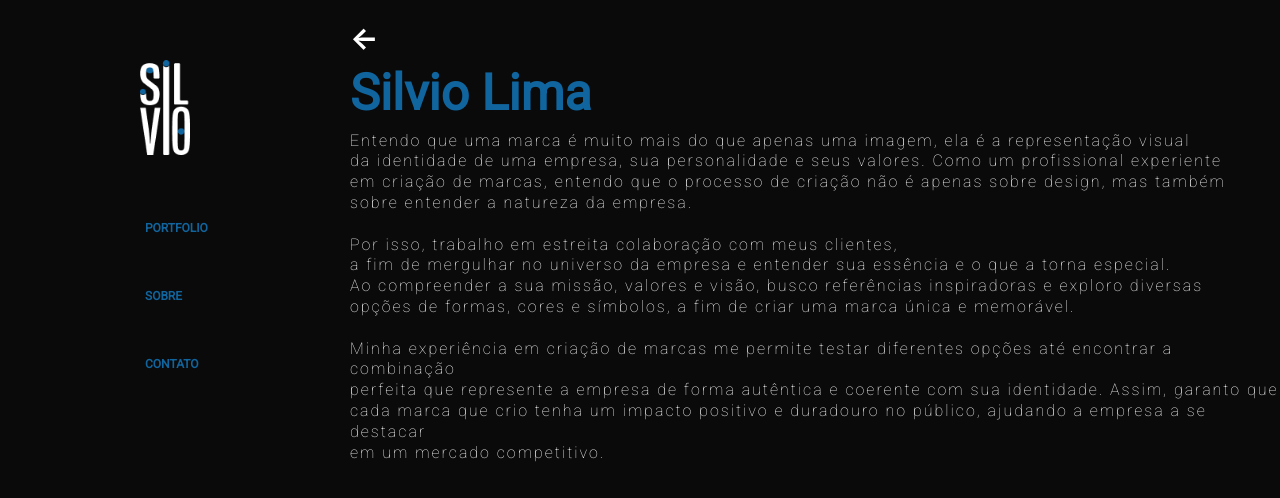
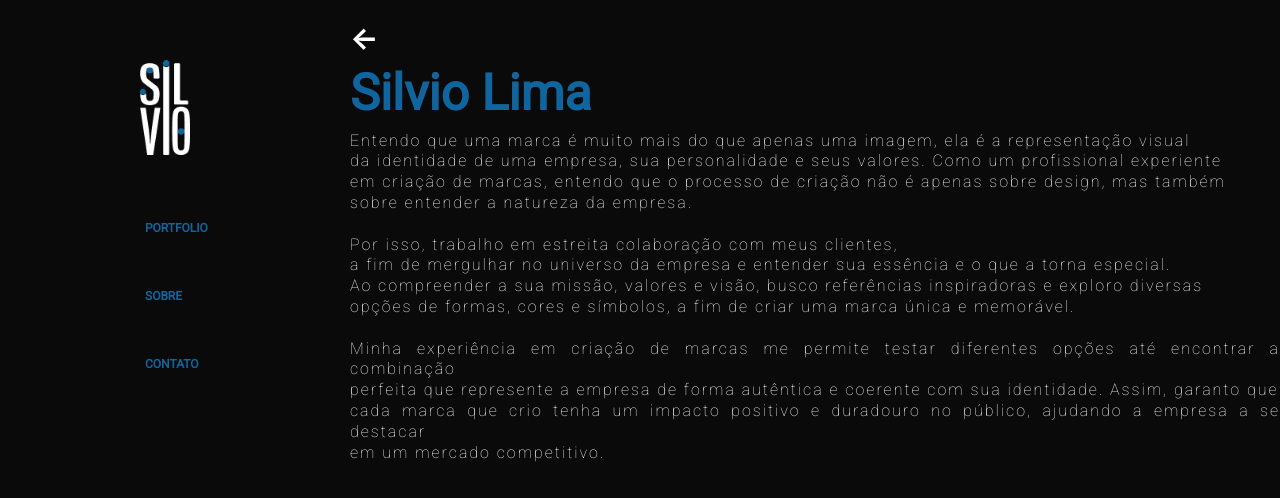
Before and after one commit to ziembick/site-portfolio-designer, a React (Create React App) app in the folder portfolio-designers/: page /sobre in a window 1280 px wide. Shown: the top 498 px of the page. Built offline with nearby package versions, Linux system fonts and the light colour scheme.

Commit message:
justified

```diff
--- a/portfolio-designers/src/components/sobre.js
+++ b/portfolio-designers/src/components/sobre.js
@@ -12,29 +12,34 @@ function Sobre() {
           <Link to="/" className="arrow">
             ←
           </Link>
+          <div className="about">
             <h1 className="title">Silvio Lima</h1>
             <h2 className="title__description">
-            Entendo que uma marca é muito mais do que apenas uma imagem, ela é a
-            representação visual
+              Entendo que uma marca é muito mais do que apenas uma imagem, ela é
+              a representação visual
               <br /> da identidade de uma empresa, sua personalidade e seus
               valores. Como um profissional experiente <br /> em criação de
-            marcas, entendo que o processo de criação não é apenas sobre design,
-            mas também <br /> sobre entender a natureza da empresa. <br />
+              marcas, entendo que o processo de criação não é apenas sobre
+              design, mas também <br /> sobre entender a natureza da empresa.{" "}
               <br />
-            Por isso, trabalho em estreita colaboração com meus clientes, <br />
-            a fim de mergulhar no universo da empresa e entender sua essência e
-            o que a torna especial. <br />
+              <br />
+              Por isso, trabalho em estreita colaboração com meus clientes,{" "}
+              <br />
+              a fim de mergulhar no universo da empresa e entender sua essência
+              e o que a torna especial. <br />
               Ao compreender a sua missão, valores e visão, busco referências
               inspiradoras e exploro diversas <br />
-            opções de formas, cores e símbolos, a fim de criar uma marca única e
-            memorável. <br /> <br /> Minha experiência em criação de marcas me
-            permite testar diferentes opções até encontrar a combinação <br />
-            perfeita que represente a empresa de forma autêntica e coerente com
-            sua identidade. Assim, garanto que <br />
+              opções de formas, cores e símbolos, a fim de criar uma marca única
+              e memorável. <br /> <br /> Minha experiência em criação de marcas
+              me permite testar diferentes opções até encontrar a combinação{" "}
+              <br />
+              perfeita que represente a empresa de forma autêntica e coerente
+              com sua identidade. Assim, garanto que <br />
               cada marca que crio tenha um impacto positivo e duradouro no
               público, ajudando a empresa a se destacar <br /> em um mercado
               competitivo.
             </h2>
+          </div>
         </div>
         {/* <img src={Perfil} alt="Foto de Perfil" className="foto-perfil" /> */}
       </section>
--- a/portfolio-designers/src/css/sobre.css
+++ b/portfolio-designers/src/css/sobre.css
@@ -5,8 +5,10 @@
   justify-content: center;
   align-items: flex-start;
   flex-direction: column;
+}
 
-
+.about h2 {
+  text-align: justify;
 }
 
 .title {
@@ -24,6 +26,7 @@
   letter-spacing: 0.2rem;
   justify-content: center;
   align-items: center;
+  text-align: justify;
 }
 
 .foto-perfil {
```
Lines whose indentation alone changed are shown as unchanged.
